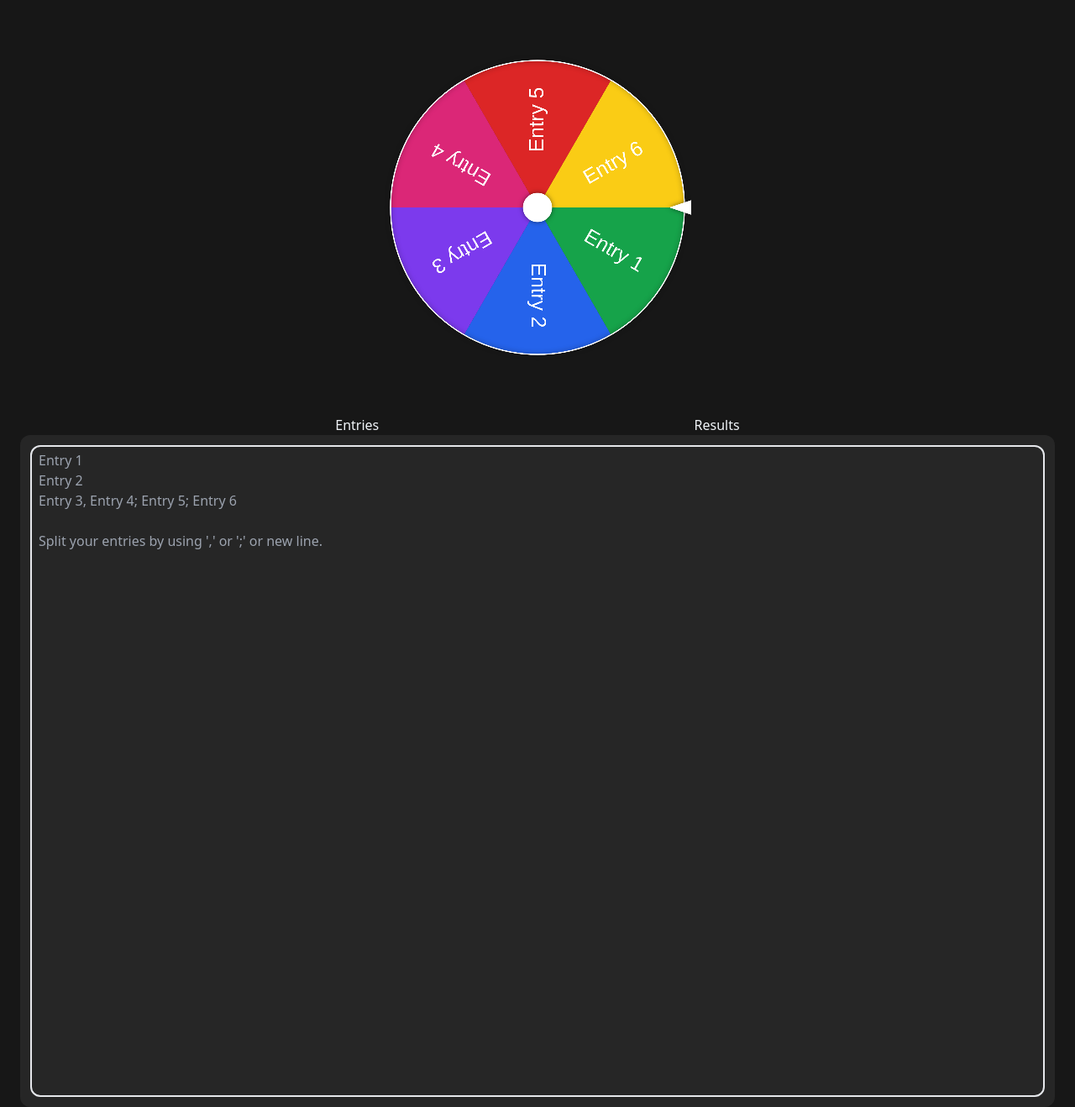
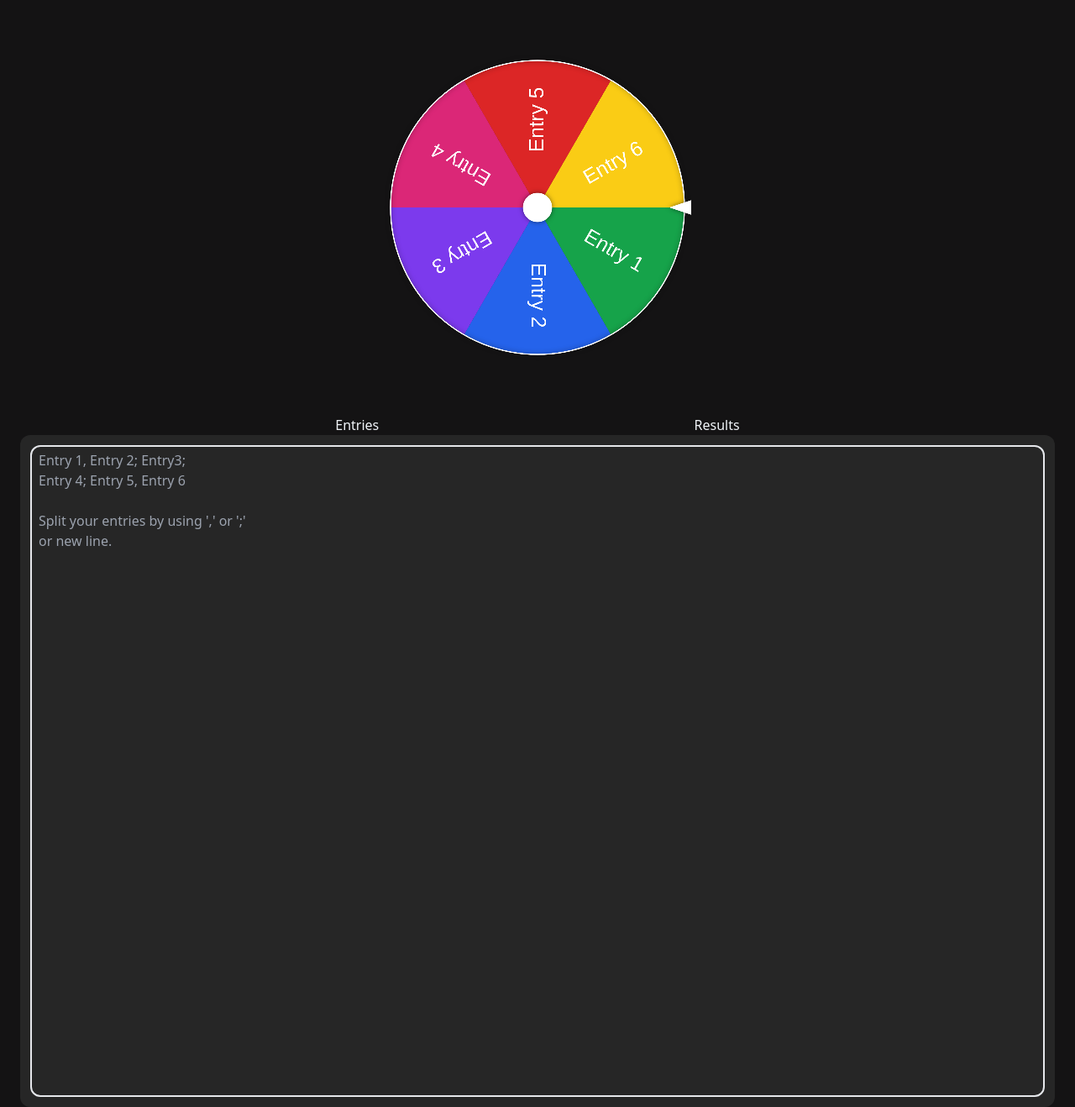
Before and after one commit to ajvejko/WheelOfFortune, a Vue app: page / in a window 1280 px wide. Shown: the whole page at 84% size. Built offline with nearby package versions, Linux system fonts and the light colour scheme.

Commit message:
added custom bg color

```diff
--- a/index.html
+++ b/index.html
@@ -12,7 +12,7 @@
     <meta name="viewport" content="width=device-width, initial-scale=1.0" />
     <title>Vite App</title>
   </head>
-  <body class="bg-neutral-900">
+  <body class="bg-bgCustom">
     <div id="app"></div>
     <script type="module" src="/src/main.ts"></script>
   </body>
--- a/src/App.vue
+++ b/src/App.vue
@@ -4,7 +4,7 @@ import EntryPanel from "./components/EntryPanel.vue";
 </script>
 
 <template>
-  <section class="h-screen w-screen bg-neutral-900">
+  <section class="h-screen w-screen bg-bgCustom">
     <div class="my-auto justify-center pt-16">
       <Wheel />
       <EntryPanel class="mt-10" />
--- a/src/components/EntryPanel.vue
+++ b/src/components/EntryPanel.vue
@@ -36,7 +36,7 @@ watchEffect(() => {
       <textarea
         type="text"
         v-model="entries"
-        placeholder="Entry 1&#10;Entry 2&#10;Entry 3, Entry 4; Entry 5; Entry 6&#10;&#10;Split your entries by using ',' or ';' or new line."
+        placeholder="Entry 1, Entry 2; Entry3;&#10;Entry 4; Entry 5, Entry 6 &#10;&#10;Split your entries by using ',' or ';' &#10;or new line."
         class="h-full w-full resize-none rounded-xl border-2 bg-transparent px-2 py-1 text-slate-100 focus:outline-none"
       >
       </textarea>
--- a/tailwind.config.js
+++ b/tailwind.config.js
@@ -7,6 +7,9 @@ module.exports = {
         roboto: "'Roboto', serif",
         inter: "'Inter', serif",
       },
+      colors: {
+        bgCustom: "#141314",
+      },
     },
   },
   plugins: [],
```
